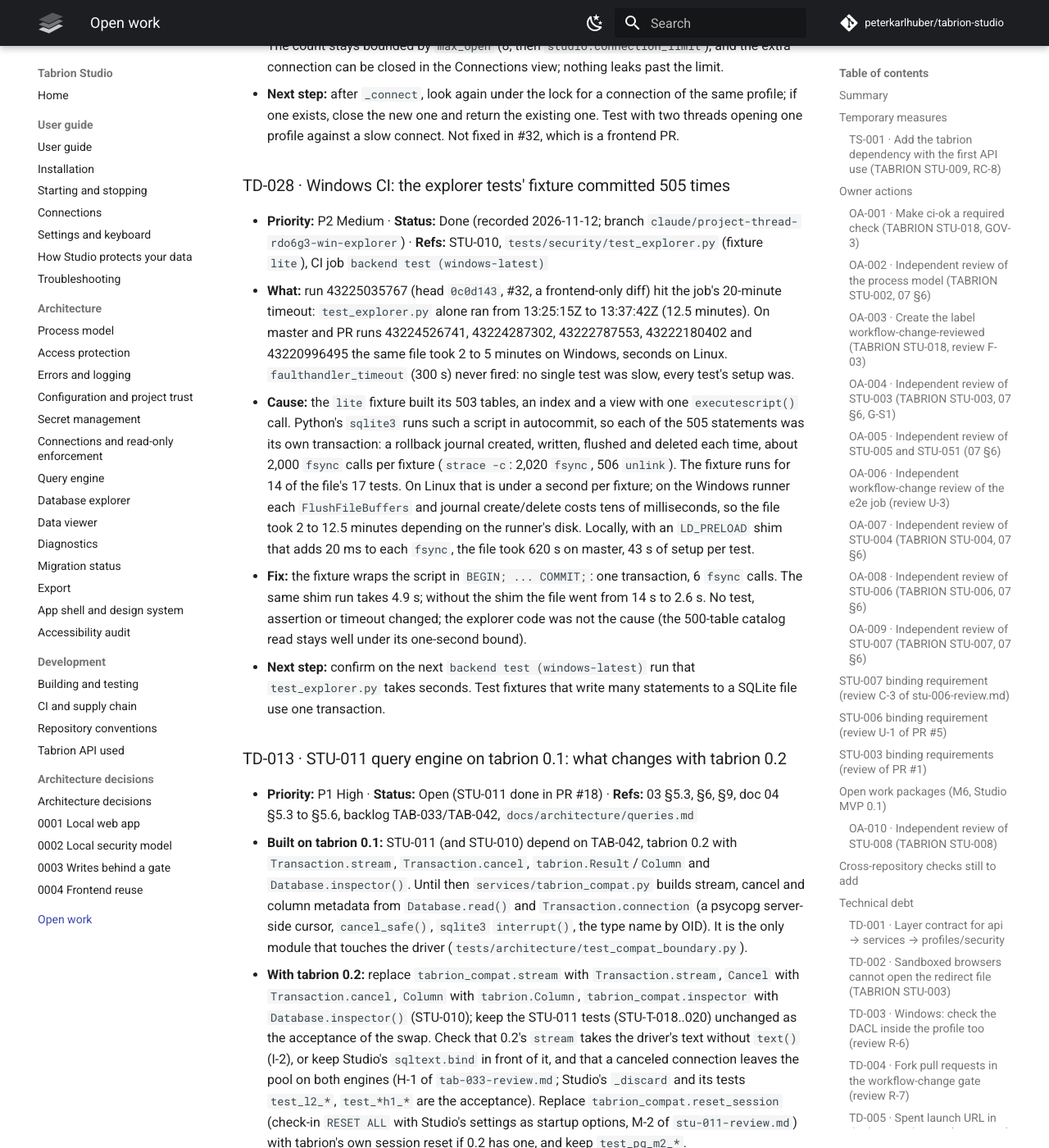
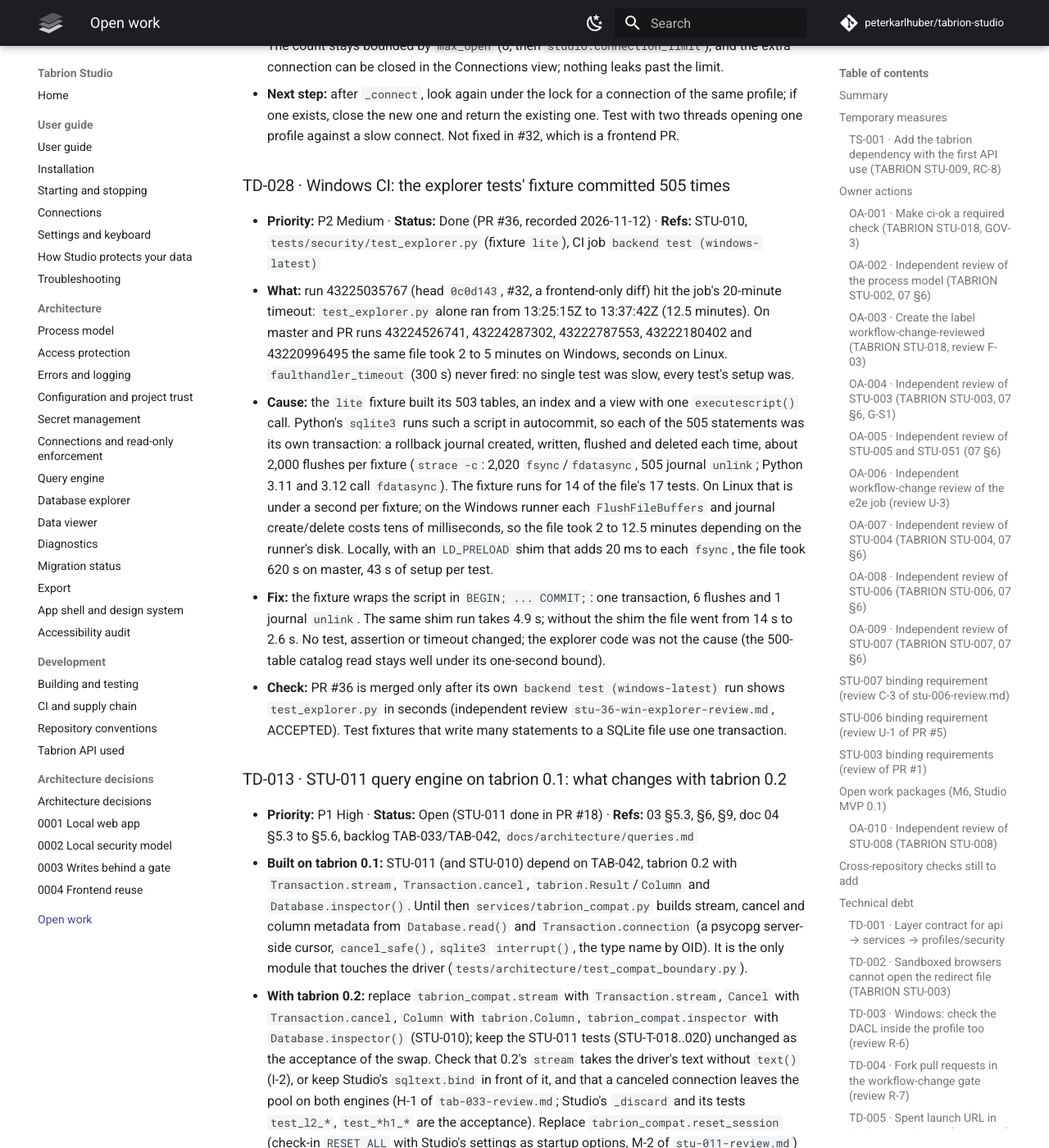
Before and after one commit to peterkarlhuber/tabrion-studio, an MkDocs documentation site: the page built from docs/TODO.md, in a window 1280 px wide and 1400 px high, scrolled down 32371 px. Shown: the whole window at 82% size. Built offline with MkDocs 1.6.1 and Material for MkDocs 9.7.7, drawn with Linux system fonts in a browser that asks for light colours; comment, search, counter and statistics services are not loaded; some of the changed text lies outside the part shown.

Commit message:
TD-028: status with the PR number, exact flush and unlink counts
Review stu-36-win-explorer-review.md: L-1 (status and its check),
L-2 (505 journal unlinks; Python 3.11/3.12 call fdatasync), I-1.

Co-Authored-By: Claude Opus 5.5 <noreply@anthropic.com>
Claude-Session: https://claude.ai/code/session_011tY7TC7Nu5VGro3DJGJcv8

```diff
--- a/docs/TODO.md
+++ b/docs/TODO.md
@@ -51,7 +51,7 @@
 | TD-025 STU-015/STU-024 page: the Levuvo view shows state, version, open steps and the reason a table is unreadable, not the SQL preview or the files folder; formats the page does not know are only counted | P3 | Open (STU-015 page draft; C-1 of `stu-015-ui-review.md` done, delta items L-6..L-9 and I-6 done) |
 | TD-026 STU-021 export: infinite and out-of-range dates, Unicode file names, the problem code of data-modifying CTEs (F-7, F-9, F-10) | P3 | Open (STU-021 done in PR #33) |
 | TD-027 STU-009 registry: two concurrent opens of one profile can both connect (found in the #32 page delta review, F-2) | P3 | Open (2026-11-12) |
-| TD-028 `backend test (windows-latest)`: `tests/security/test_explorer.py` took 2 to 12.5 minutes (a fixture committed 505 times; one transaction now) | P2 | Done (branch `claude/project-thread-rdo6g3-win-explorer`) |
+| TD-028 `backend test (windows-latest)`: `tests/security/test_explorer.py` took 2 to 12.5 minutes (a fixture committed 505 times; one transaction now) | P2 | Done (PR #36) |
 | TD-030 moderate npm advisory in development tools only (`minimatch` through eslint; QA-8) | P3 | Open (watch) |
 | TD-031 build with the hashed backend pins in CI, and keep the two pins in step (QA-8) | P2 | Open (needs a `.github/` pull request) |
 
@@ -739,24 +739,23 @@ and the server-side write flag (STU-ADR-0003) leave room for it.
 
 ### TD-028 · Windows CI: the explorer tests' fixture committed 505 times
 
-- **Priority:** P2 Medium · **Status:** Done (recorded 2026-11-12; branch `claude/project-thread-rdo6g3-win-explorer`)
-  · **Refs:** STU-010, `tests/security/test_explorer.py` (fixture `lite`), CI job `backend test (windows-latest)`
+- **Priority:** P2 Medium · **Status:** Done (PR #36, recorded 2026-11-12) · **Refs:** STU-010, `tests/security/test_explorer.py` (fixture `lite`), CI job `backend test (windows-latest)`
 - **What:** run 43225035767 (head `0c0d143`, #32, a frontend-only diff) hit the job's 20-minute timeout:
   `test_explorer.py` alone ran from 13:25:15Z to 13:37:42Z (12.5 minutes). On master and PR runs 43224526741,
   43224287302, 43222787553, 43222180402 and 43220996495 the same file took 2 to 5 minutes on Windows, seconds on
   Linux. `faulthandler_timeout` (300 s) never fired: no single test was slow, every test's setup was.
 - **Cause:** the `lite` fixture built its 503 tables, an index and a view with one `executescript()` call. Python's
   `sqlite3` runs such a script in autocommit, so each of the 505 statements was its own transaction: a rollback
-  journal created, written, flushed and deleted each time, about 2,000 `fsync` calls per fixture (`strace -c`:
-  2,020 `fsync`, 506 `unlink`). The fixture runs for 14 of the file's 17 tests. On Linux that is under a second per
+  journal created, written, flushed and deleted each time, about 2,000 flushes per fixture (`strace -c`:
+  2,020 `fsync`/`fdatasync`, 505 journal `unlink`; Python 3.11 and 3.12 call `fdatasync`). The fixture runs for 14 of the file's 17 tests. On Linux that is under a second per
   fixture; on the Windows runner each `FlushFileBuffers` and journal create/delete costs tens of milliseconds, so
   the file took 2 to 12.5 minutes depending on the runner's disk. Locally, with an `LD_PRELOAD` shim that adds 20 ms
   to each `fsync`, the file took 620 s on master, 43 s of setup per test.
-- **Fix:** the fixture wraps the script in `BEGIN; ... COMMIT;`: one transaction, 6 `fsync` calls. The same shim
+- **Fix:** the fixture wraps the script in `BEGIN; ... COMMIT;`: one transaction, 6 flushes and 1 journal `unlink`. The same shim
   run takes 4.9 s; without the shim the file went from 14 s to 2.6 s. No test, assertion or timeout changed; the
   explorer code was not the cause (the 500-table catalog read stays well under its one-second bound).
-- **Next step:** confirm on the next `backend test (windows-latest)` run that `test_explorer.py` takes seconds.
-  Test fixtures that write many statements to a SQLite file use one transaction.
+- **Check:** PR #36 is merged only after its own `backend test (windows-latest)` run shows `test_explorer.py` in
+  seconds (independent review `stu-36-win-explorer-review.md`, ACCEPTED). Test fixtures that write many statements to a SQLite file use one transaction.
 
 ### TD-013 · STU-011 query engine on tabrion 0.1: what changes with tabrion 0.2
 
```
